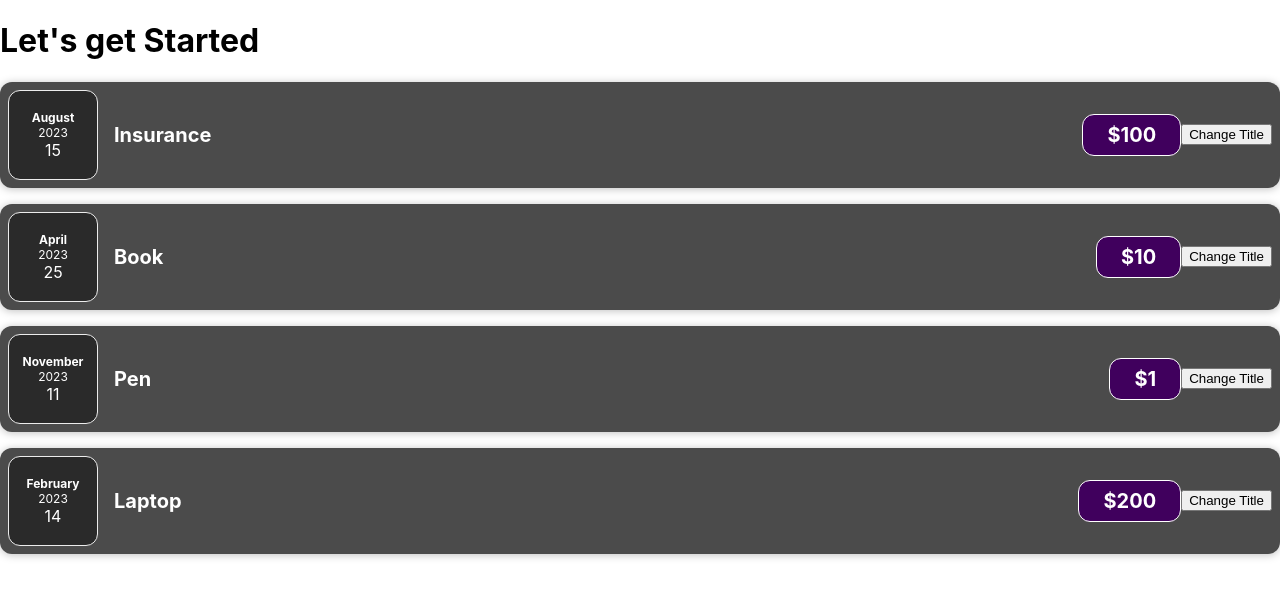
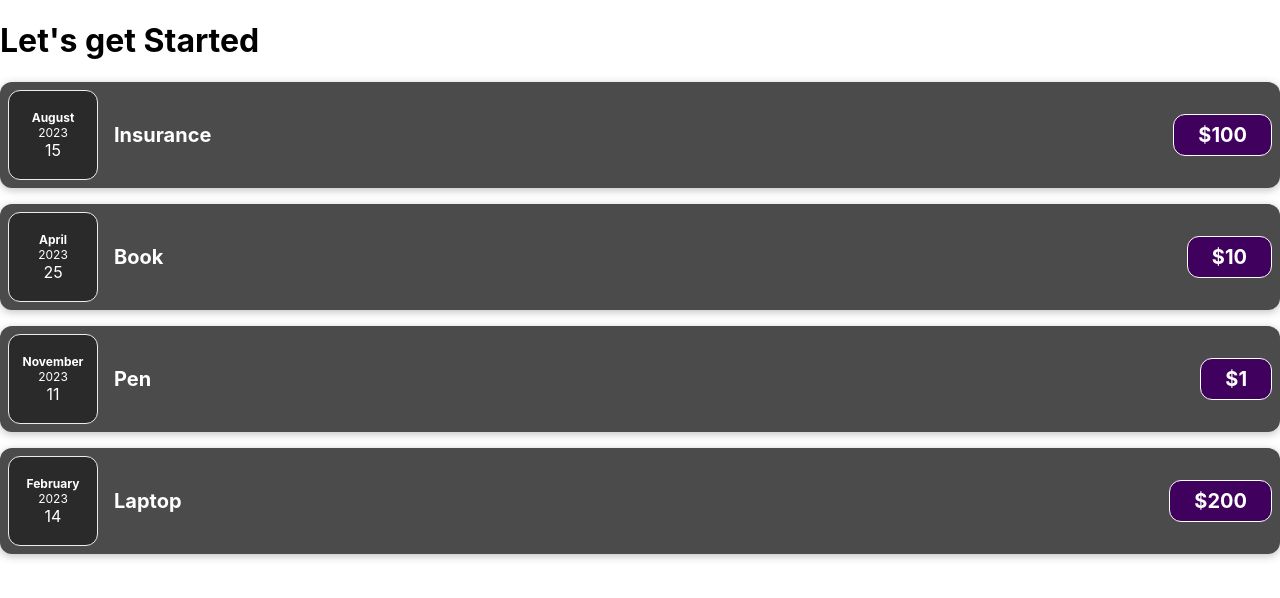
Before and after one commit to vaibhavj20/Sharpener-React, a React (Create React App) app: page / in a window 1280 px wide. Shown: the top 598 px of the page. Built offline with nearby package versions, Linux system fonts and the light colour scheme.

Commit message:
Revert "Listening for Events"
This reverts commit 307d63d764431d8e09391b93200fe46ba86eafe1.

```diff
--- a/src/App.js
+++ b/src/App.js
@@ -1,5 +1,5 @@
-// import ExpenseItem from "./components/ExpenseItem";
-import Expenses from "./components/Expenses/Expenses";
+import ExpenseItem from "./components/ExpenseItem";
+import Expenses from "./components/Expenses";
 
 function App() {
   const expenses = [
--- a/src/components/Expenses/ExpenseItem.js
+++ b/src/components/ExpenseItem.js
@@ -1,21 +1,15 @@
 import "./ExpenseItem.css";
 import ExpenseDate from "./ExpenseDate";
-import Card from "../UI/Card";
 
 function ExpenseItem(props) {
-  function buttonClickHandler(event) {
-    console.log("Button clicked");
-  }
-
   return (
-    <Card className="expense-item">
-      <ExpenseDate date={props.date} />
+    <div className="expense-item">
+      <ExpenseDate date={props.date}></ExpenseDate>
       <div className="expense-item__description">
         <h2>{props.title}</h2>
         <div className="expense-item__price">${props.price}</div>
       </div>
-      <button onClick={buttonClickHandler}>Change Title</button>
-    </Card>
+    </div>
   );
 }
 
--- a/src/components/UI/Card.css
+++ /dev/null
@@ -1,4 +0,0 @@
-.card {
-  border-radius: 12px;
-  box-shadow: 0 1px 8px rgba(0, 0, 0, 0.25);
-}
--- a/src/components/UI/Card.js
+++ /dev/null
@@ -1,8 +0,0 @@
-import "./Card.css";
-
-function Card(props) {
-  const classes = "card " + props.className;
-  return <div className={classes}>{props.children}</div>;
-}
-
-export default Card;
```
Also changed, not shown: src/components/ExpenseDate.css (renamed from src/components/Expenses/ExpenseDate.css), src/components/ExpenseDate.js (renamed from src/components/Expenses/ExpenseDate.js), src/components/ExpenseItem.css (renamed from src/components/Expenses/ExpenseItem.css), src/components/Expenses.css (renamed from src/components/Expenses/Expenses.css), src/components/Expenses.js (renamed from src/components/Expenses/Expenses.js).
